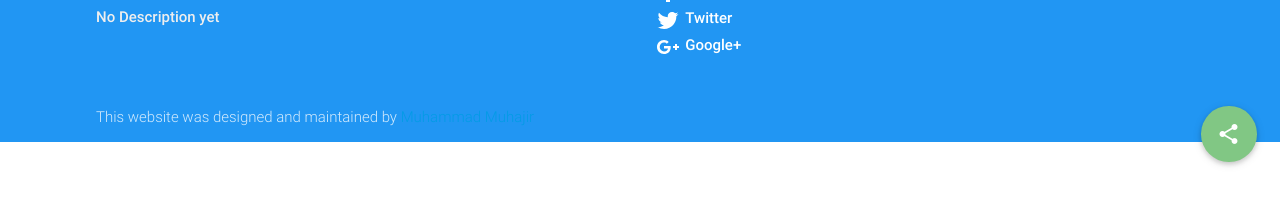
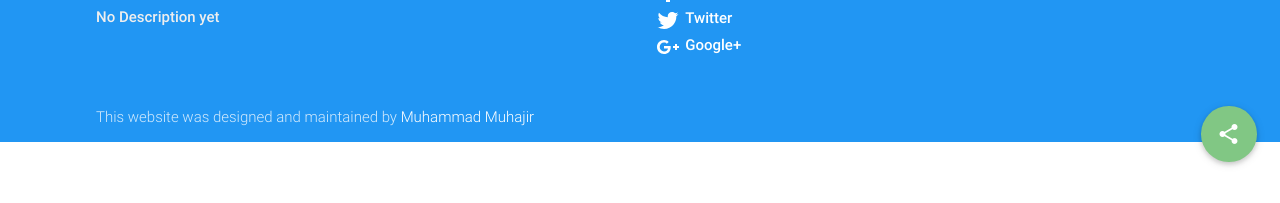
Before and after one commit to muhajirdev/busterni-jekyll-theme, a Jekyll site: the page built from index.md, in a window 1280 px wide. Shown: the part 694-897 px from the top of the page. Built offline with Jekyll 4.4.1, drawn with Linux system fonts in a browser that asks for light colours.

Commit message:
Update footer.html

```diff
--- a/_includes/footer.html
+++ b/_includes/footer.html
@@ -36,7 +36,7 @@
   </div>
   <div class="footer-copyright blue">
     <div class="container container-85">
-    This website was designed and maintained by <a href="https://hellomuhajir.com">Muhammad Muhajir</a>
+    This website was designed and maintained by <a href="https://hellomuhajir.com" class="white-text">Muhammad Muhajir</a>
     </div>
   </div>
 </footer>
```
